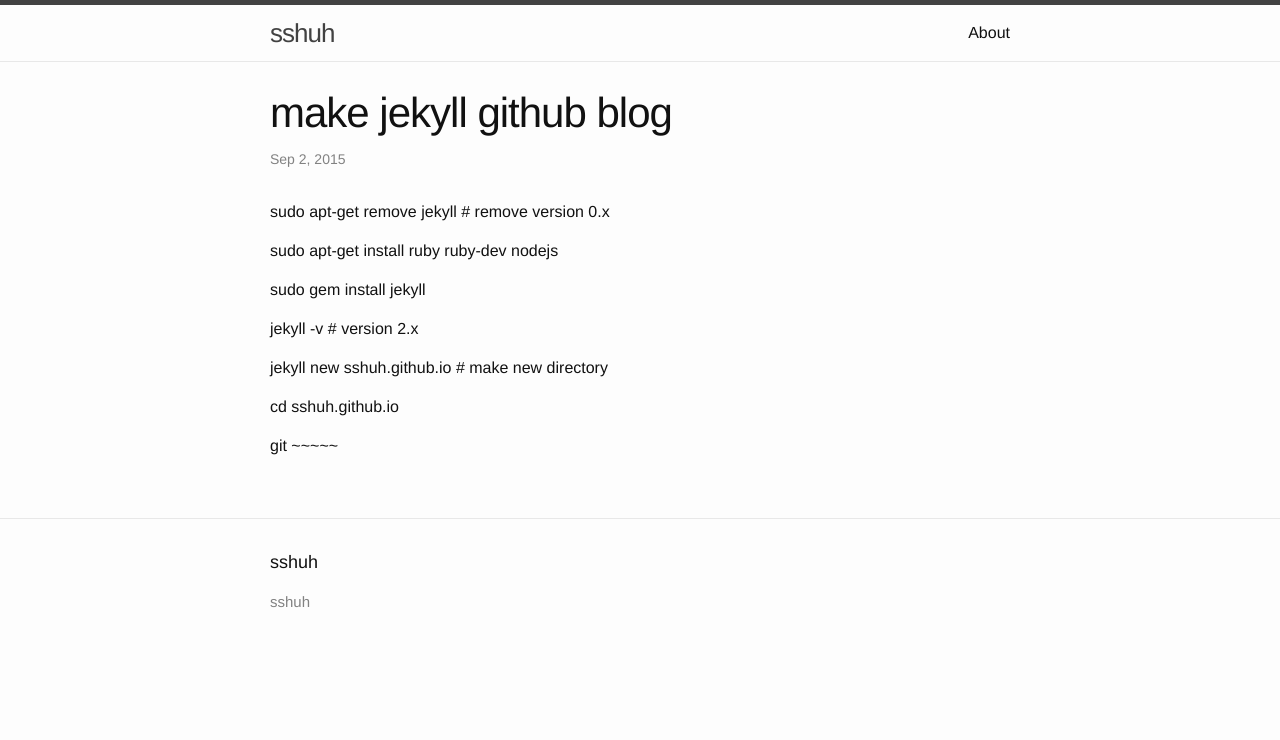
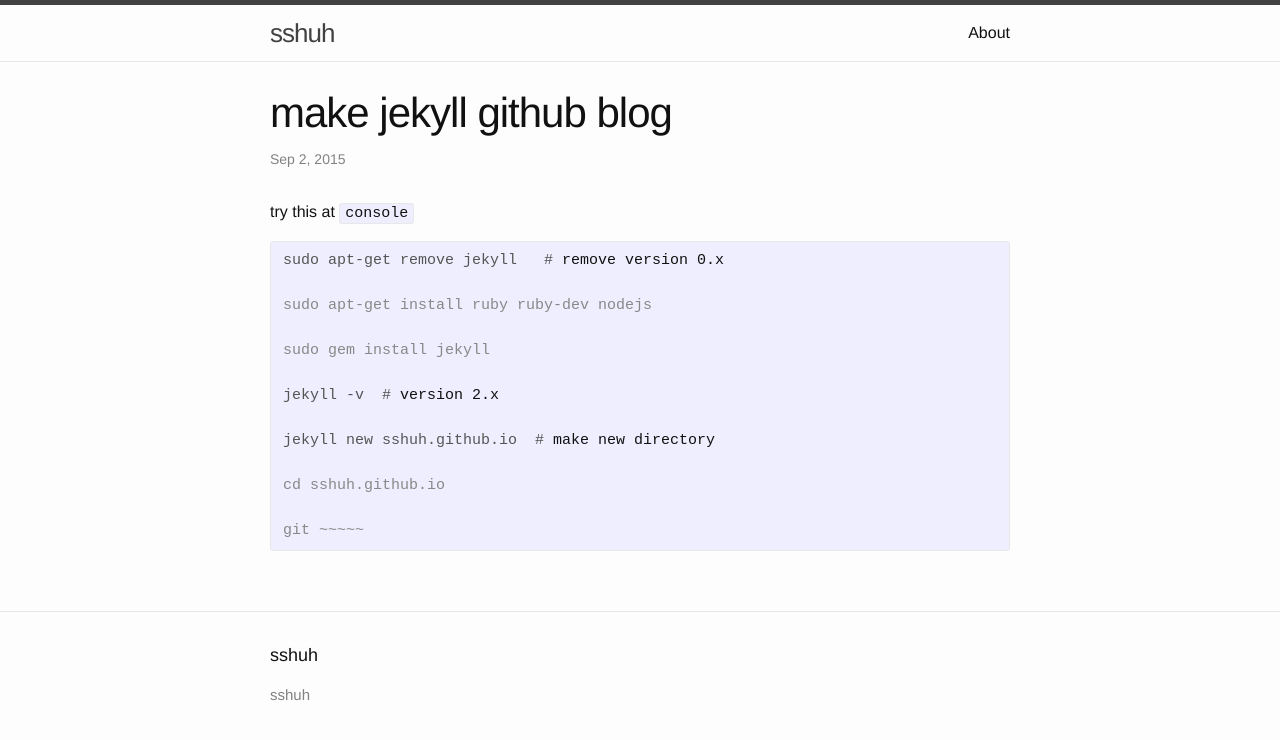
Before and after one commit to sshuh/sshuh.github.io, a Jekyll site: the page built from _posts/2015-09-02-make-jekyll-github-blog.markdown, in a window 1280 px wide. Shown: the top 740 px of the page. Built offline with Jekyll 4.4.1, drawn with Linux system fonts in a browser that asks for light colours.

Commit message:
Update 2015-09-02-make-jekyll-github-blog.markdown

```diff
--- a/_posts/2015-09-02-make-jekyll-github-blog.markdown
+++ b/_posts/2015-09-02-make-jekyll-github-blog.markdown
@@ -5,7 +5,9 @@
 categories: github
 ---
 
+try this at `console`
 
+{% highlight console %}
 
 sudo apt-get remove jekyll   # remove version 0.x
 
@@ -20,3 +22,5 @@
 cd sshuh.github.io
 
 git ~~~~~
+
+{% endhighlight %}
```
